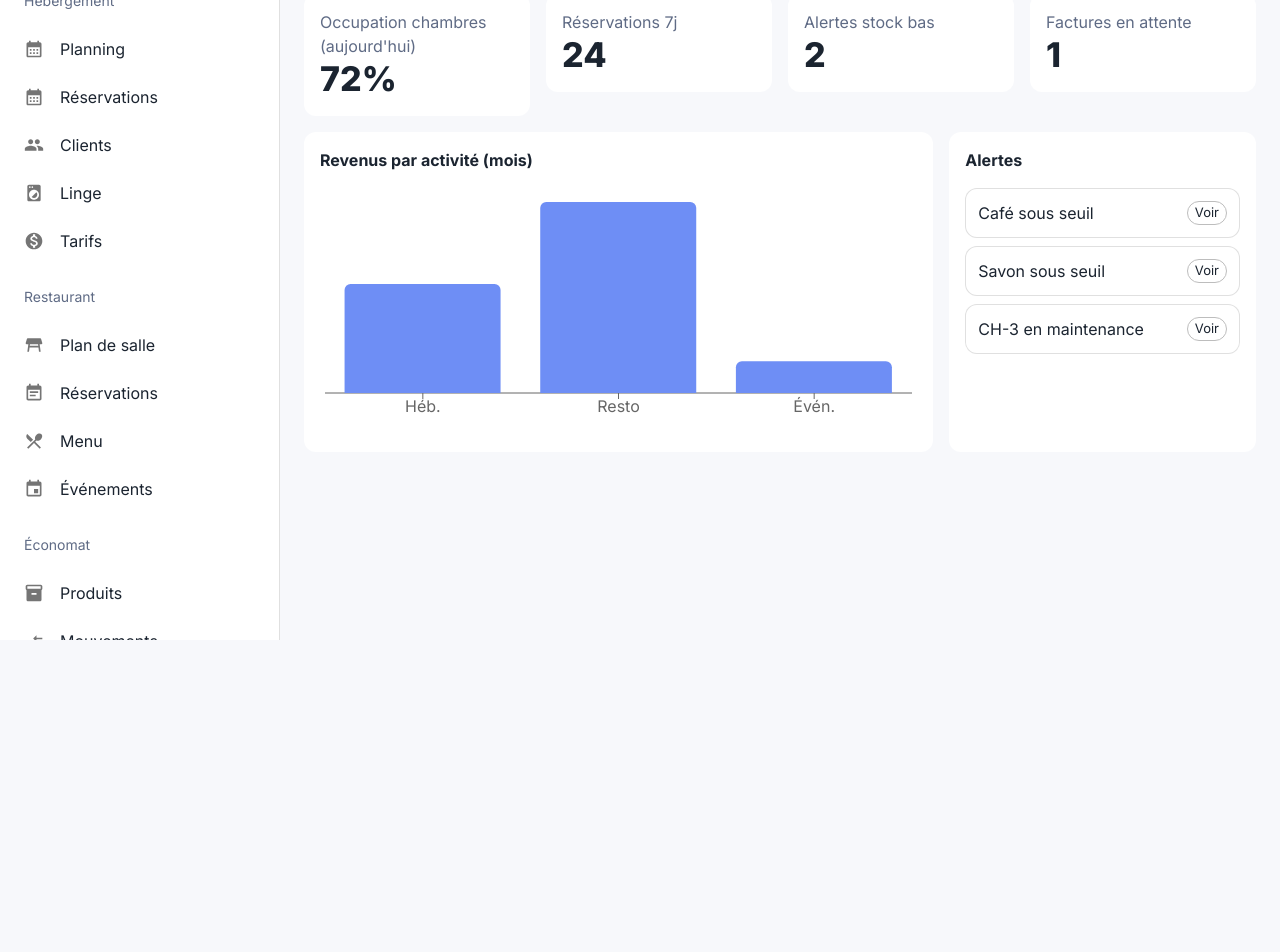
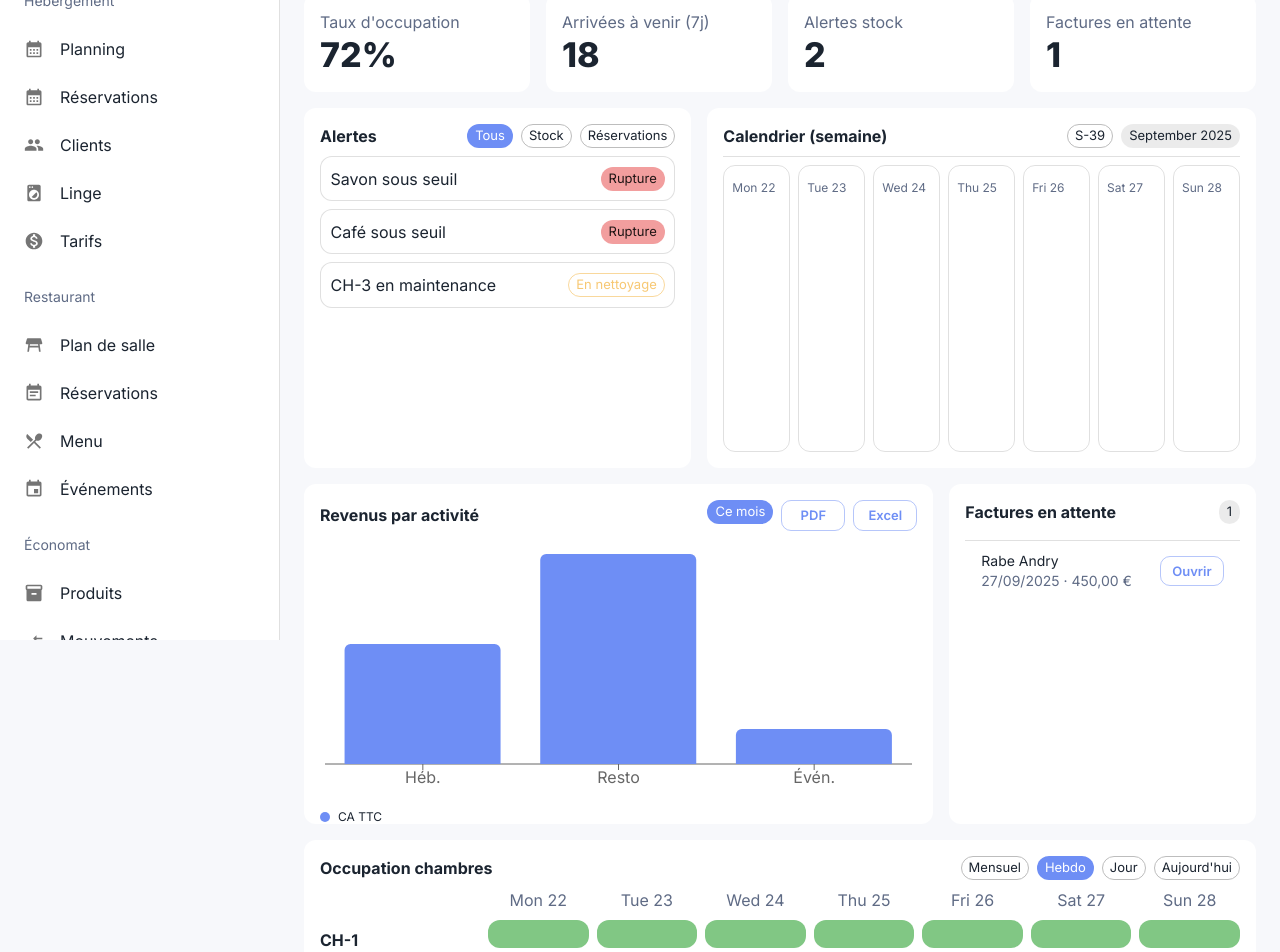
Before and after one commit to ManoaRANDRIANARISOA/NAS-1, a React (Vite) app: page /dashboard in a window 1280 px wide. Shown: the part 160-1112 px from the top of the page. Before the commit the page ends 800 px from the top, so only its background shows below. Built offline with nearby package versions, Linux system fonts and the light colour scheme.

Commit message:
Implement rich dashboard per mock (alerts, calendar, revenues, invoices, mini room calendar, recaps)
cgen-f8780a1fe70d433699ddb25d1eaa2fe3

```diff
--- a/client/pages/Dashboard.tsx
+++ b/client/pages/Dashboard.tsx
@@ -1,6 +1,8 @@
-import { Box, Grid, Paper, Typography, Chip } from "@mui/material";
+import { Box, Grid, Paper, Typography, Chip, Stack, Button, Divider, List, ListItemButton, ListItemText } from "@mui/material";
 import { ResponsiveContainer, BarChart, Bar, XAxis, Tooltip } from "recharts";
-import { factures, stockProduits } from "@/services/mock";
+import { factures, stockProduits, reservations, chambres, evenements } from "@/services/mock";
+import { addDays, format, startOfWeek, endOfWeek, isSameDay, differenceInCalendarDays } from "date-fns";
+import { Link } from "react-router-dom";
 
 const revenus = [
   { name: "Héb.", value: 1200000 },
@@ -9,74 +11,188 @@ const revenus = [
 ];
 
 export default function Dashboard() {
-  const pending = factures.filter((f) => f.statut === "emisee").length;
-  const low = stockProduits.filter((p) => p.stock <= p.seuilMin).length;
+  const pendingList = factures.filter((f) => f.statut === "emisee");
+  const lowList = stockProduits.filter((p) => p.stock <= p.seuilMin);
+
+  // Alerts data (stock + housekeeping)
+  const chambreAlerts = chambres
+    .filter((c) => c.statut === "maintenance")
+    .map((c) => ({ type: "chambre" as const, text: `${c.numero} en maintenance`, badge: "En nettoyage" }));
+  const stockAlerts = lowList.map((p) => ({ type: "stock" as const, text: `${p.nom} sous seuil`, badge: "Rupture" }));
+  const alertsAll = [...stockAlerts, ...chambreAlerts];
+
+  const [alertFilter, setAlertFilter] = useState<"all" | "stock" | "reservations">("all");
+  const alerts = alertsAll.filter((a) => (alertFilter === "all" ? true : alertFilter === "stock" ? a.type === "stock" : a.type === "reservations"));
+
+  // Week calendar (events)
+  const weekStart = startOfWeek(new Date(), { weekStartsOn: 1 });
+  const weekEnd = endOfWeek(new Date(), { weekStartsOn: 1 });
+  const days = Array.from({ length: 7 }).map((_, i) => addDays(weekStart, i));
+  const weekEvents = (evenements || []).filter((e) => {
+    const d = new Date(e.date + "T00:00:00");
+    return d >= weekStart && d <= weekEnd;
+  });
+  const weekNumber = Number(format(new Date(), "I"));
+  const monthLabel = format(new Date(), "LLLL yyyy");
 
   return (
     <Box>
       <Typography variant="h4" fontWeight={800} mb={3}>
         Tableau de bord
       </Typography>
+
+      {/* KPIs */}
       <Grid container spacing={2}>
         <Grid item xs={12} md={3}>
           <Paper sx={{ p: 2 }}>
-            <Typography color="text.secondary">
-              Occupation chambres (aujourd'hui)
-            </Typography>
-            <Typography variant="h4" fontWeight={800}>
-              72%
-            </Typography>
+            <Typography color="text.secondary">Taux d'occupation</Typography>
+            <Typography variant="h4" fontWeight={800}>72%</Typography>
           </Paper>
         </Grid>
         <Grid item xs={12} md={3}>
           <Paper sx={{ p: 2 }}>
-            <Typography color="text.secondary">Réservations 7j</Typography>
-            <Typography variant="h4" fontWeight={800}>
-              24
-            </Typography>
+            <Typography color="text.secondary">Arrivées à venir (7j)</Typography>
+            <Typography variant="h4" fontWeight={800}>18</Typography>
           </Paper>
         </Grid>
         <Grid item xs={12} md={3}>
           <Paper sx={{ p: 2 }}>
-            <Typography color="text.secondary">Alertes stock bas</Typography>
-            <Typography variant="h4" fontWeight={800}>
-              {low}
-            </Typography>
+            <Typography color="text.secondary">Alertes stock</Typography>
+            <Typography variant="h4" fontWeight={800}>{lowList.length}</Typography>
           </Paper>
         </Grid>
         <Grid item xs={12} md={3}>
           <Paper sx={{ p: 2 }}>
             <Typography color="text.secondary">Factures en attente</Typography>
-            <Typography variant="h4" fontWeight={800}>
-              {pending}
-            </Typography>
+            <Typography variant="h4" fontWeight={800}>{pendingList.length}</Typography>
           </Paper>
         </Grid>
 
+        {/* Alertes + Calendrier semaine */}
+        <Grid item xs={12} md={5}>
+          <Paper sx={{ p: 2, height: 360, display: "flex", flexDirection: "column" }}>
+            <Stack direction="row" alignItems="center" justifyContent="space-between" sx={{ mb: 1 }}>
+              <Typography fontWeight={700}>Alertes</Typography>
+              <Stack direction="row" spacing={1}>
+                <Chip size="small" label="Tous" color={alertFilter === "all" ? "primary" : "default"} variant={alertFilter === "all" ? "filled" : "outlined"} onClick={() => setAlertFilter("all")} />
+                <Chip size="small" label="Stock" color={alertFilter === "stock" ? "primary" : "default"} variant={alertFilter === "stock" ? "filled" : "outlined"} onClick={() => setAlertFilter("stock")} />
+                <Chip size="small" label="Réservations" color={alertFilter === "reservations" ? "primary" : "default"} variant={alertFilter === "reservations" ? "filled" : "outlined"} onClick={() => setAlertFilter("reservations")} />
+              </Stack>
+            </Stack>
+            <Box sx={{ display: "flex", flexDirection: "column", gap: 1, overflow: "auto" }}>
+              {alerts.map((a, i) => (
+                <Paper key={i} variant="outlined" sx={{ p: 1.2, display: "flex", alignItems: "center", justifyContent: "space-between" }}>
+                  <Typography>{a.text}</Typography>
+                  <Chip size="small" label={a.badge} color={a.badge === "Rupture" ? "error" : "warning"} variant={a.badge === "Rupture" ? "filled" : "outlined"} />
+                </Paper>
+              ))}
+            </Box>
+          </Paper>
+        </Grid>
+        <Grid item xs={12} md={7}>
+          <Paper sx={{ p: 2, height: 360, display: "flex", flexDirection: "column" }}>
+            <Stack direction="row" alignItems="center" justifyContent="space-between" sx={{ mb: 1 }}>
+              <Typography fontWeight={700}>Calendrier (semaine)</Typography>
+              <Stack direction="row" spacing={1} alignItems="center">
+                <Chip size="small" label={`S-${weekNumber}`} variant="outlined" />
+                <Chip size="small" label={monthLabel} />
+              </Stack>
+            </Stack>
+            <Divider sx={{ mb: 1 }} />
+            <Box sx={{ display: "grid", gridTemplateColumns: "repeat(7, 1fr)", gap: 1, flex: 1 }}>
+              {days.map((d) => (
+                <Box key={d.toISOString()} sx={{ p: 1, border: "1px solid", borderColor: "divider", borderRadius: 1, minHeight: 90 }}>
+                  <Typography variant="caption" color="text.secondary">{format(d, "EEE d")}</Typography>
+                  <Stack spacing={0.5} sx={{ mt: 0.5 }}>
+                    {weekEvents.filter((e) => isSameDay(new Date(e.date + "T00:00:00"), d)).map((e) => (
+                      <Chip key={e.id} size="small" label={e.nom} color="primary" component={Link as any} to="/resto/evenements" clickable />
+                    ))}
+                  </Stack>
+                </Box>
+              ))}
+            </Box>
+          </Paper>
+        </Grid>
+
+        {/* Revenus + Factures en attente */}
         <Grid item xs={12} md={8}>
-          <Paper sx={{ p: 2, height: 320 }}>
-            <Typography fontWeight={700} mb={2}>
-              Revenus par activité (mois)
-            </Typography>
-            <ResponsiveContainer width="100%" height={240}>
+          <Paper sx={{ p: 2, height: 340 }}>
+            <Stack direction="row" alignItems="center" justifyContent="space-between" sx={{ mb: 1 }}>
+              <Typography fontWeight={700}>Revenus par activité</Typography>
+              <Stack direction="row" spacing={1}>
+                <Chip size="small" label="Ce mois" color="primary" />
+                <Button size="small" variant="outlined">PDF</Button>
+                <Button size="small" variant="outlined">Excel</Button>
+              </Stack>
+            </Stack>
+            <ResponsiveContainer width="100%" height={260}>
               <BarChart data={revenus}>
                 <XAxis dataKey="name" />
                 <Tooltip />
                 <Bar dataKey="value" fill="#6E8EF5" radius={[6, 6, 0, 0]} />
               </BarChart>
             </ResponsiveContainer>
+            <Stack direction="row" spacing={2} sx={{ mt: 1 }}>
+              <LegendDot color="#6E8EF5" label="CA TTC" />
+            </Stack>
           </Paper>
         </Grid>
         <Grid item xs={12} md={4}>
-          <Paper sx={{ p: 2, height: 320 }}>
-            <Typography fontWeight={700} mb={2}>
-              Alertes
-            </Typography>
-            <Box sx={{ display: "flex", flexDirection: "column", gap: 1 }}>
-              <AlertItem text="Café sous seuil" />
-              <AlertItem text="Savon sous seuil" />
-              <AlertItem text="CH-3 en maintenance" />
+          <Paper sx={{ p: 2, height: 340, display: "flex", flexDirection: "column" }}>
+            <Stack direction="row" alignItems="center" justifyContent="space-between" sx={{ mb: 1 }}>
+              <Typography fontWeight={700}>Factures en attente</Typography>
+              <Chip size="small" label={pendingList.length} />
+            </Stack>
+            <List dense sx={{ flex: 1, overflow: "auto" }}>
+              {pendingList.map((f) => (
+                <ListItemButton key={f.id} sx={{ borderTop: "1px solid", borderColor: "divider" }}>
+                  <ListItemText primary={f.clientNom} secondary={`${format(new Date(f.date), "dd/MM/yyyy")} · ${new Intl.NumberFormat("fr-FR", { style: "currency", currency: "EUR" }).format(f.totalTTC / 100)}`} />
+                  <Button size="small" variant="outlined">Ouvrir</Button>
+                </ListItemButton>
+              ))}
+            </List>
+          </Paper>
+        </Grid>
+
+        {/* Mini calendrier chambres */}
+        <Grid item xs={12}>
+          <Paper sx={{ p: 2 }}>
+            <Stack direction="row" alignItems="center" justifyContent="space-between" sx={{ mb: 1 }}>
+              <Typography fontWeight={700}>Occupation chambres</Typography>
+              <Stack direction="row" spacing={1}>
+                <Chip size="small" label="Mensuel" variant="outlined" />
+                <Chip size="small" label="Hebdo" color="primary" />
+                <Chip size="small" label="Jour" variant="outlined" />
+                <Chip size="small" label="Aujourd'hui" variant="outlined" />
+              </Stack>
+            </Stack>
+            <MiniRoomsCalendar />
+            <Stack direction="row" spacing={1} sx={{ mt: 1 }}>
+              <LegendDot color="#81C784" label="Libre" />
+              <LegendDot color="#E57373" label="Occupée" />
+              <LegendDot color="#FFD54F" label="En nettoyage" />
+              <LegendDot color="#BDBDBD" label="Hors service" />
+            </Stack>
+          </Paper>
+        </Grid>
+
+        {/* Recaps */}
+        <Grid item xs={12} md={6}>
+          <Paper sx={{ p: 2, display: "flex", alignItems: "center", justifyContent: "space-between" }}>
+            <Box>
+              <Typography fontWeight={700}>Plan de salle</Typography>
+              <Typography variant="body2" color="text.secondary">Vue rapide des tables et réservations en cours</Typography>
             </Box>
+            <Button variant="contained" component={Link as any} to="/resto/plan">Ouvrir</Button>
+          </Paper>
+        </Grid>
+        <Grid item xs={12} md={6}>
+          <Paper sx={{ p: 2, display: "flex", alignItems: "center", justifyContent: "space-between" }}>
+            <Box>
+              <Typography fontWeight={700}>Réservations hébergement</Typography>
+              <Typography variant="body2" color="text.secondary">Calendrier et détails</Typography>
+            </Box>
+            <Button variant="outlined" component={Link as any} to="/hebergement/planning">Voir</Button>
           </Paper>
         </Grid>
       </Grid>
@@ -84,19 +200,44 @@ export default function Dashboard() {
   );
 }
 
-function AlertItem({ text }: { text: string }) {
+function LegendDot({ color, label }: { color: string; label: string }) {
   return (
-    <Paper
-      variant="outlined"
-      sx={{
-        p: 1.5,
-        display: "flex",
-        alignItems: "center",
-        justifyContent: "space-between",
-      }}
-    >
-      <Typography>{text}</Typography>
-      <Chip label="Voir" variant="outlined" size="small" />
-    </Paper>
+    <Stack direction="row" spacing={1} alignItems="center">
+      <Box sx={{ width: 10, height: 10, borderRadius: "50%", bgcolor: color }} />
+      <Typography variant="caption">{label}</Typography>
+    </Stack>
   );
 }
+
+function MiniRoomsCalendar() {
+  const start = startOfWeek(new Date(), { weekStartsOn: 1 });
+  const columns = Array.from({ length: 7 }).map((_, i) => addDays(start, i));
+
+  function cellColor(chambreId: string, d: Date) {
+    const r = reservations.find((r) => r.type === "hebergement" && r.chambreId === chambreId);
+    if (!r) return "#81C784"; // Libre
+    const debut = new Date(r.dateDebut || "");
+    const fin = new Date(r.dateFin || r.dateDebut || "");
+    const inside = d >= debut && d < fin;
+    return inside ? "#E57373" : "#81C784";
+  }
+
+  return (
+    <Box sx={{ display: "grid", gridTemplateColumns: `160px repeat(${columns.length}, 1fr)`, gap: 1 }}>
+      <Box />
+      {columns.map((d) => (
+        <Box key={d.toISOString()} sx={{ textAlign: "center", color: "text.secondary" }}>{format(d, "EEE d")}</Box>
+      ))}
+      {chambres.map((c) => (
+        <Fragment key={c.id}>
+          <Box sx={{ py: 1, fontWeight: 700 }}>{c.numero}</Box>
+          {columns.map((d, idx) => (
+            <Box key={`${c.id}-${idx}`} sx={{ height: 28, bgcolor: cellColor(c.id, d), borderRadius: 1 }} />
+          ))}
+        </Fragment>
+      ))}
+    </Box>
+  );
+}
+
+import { Fragment, useState } from "react";
```
